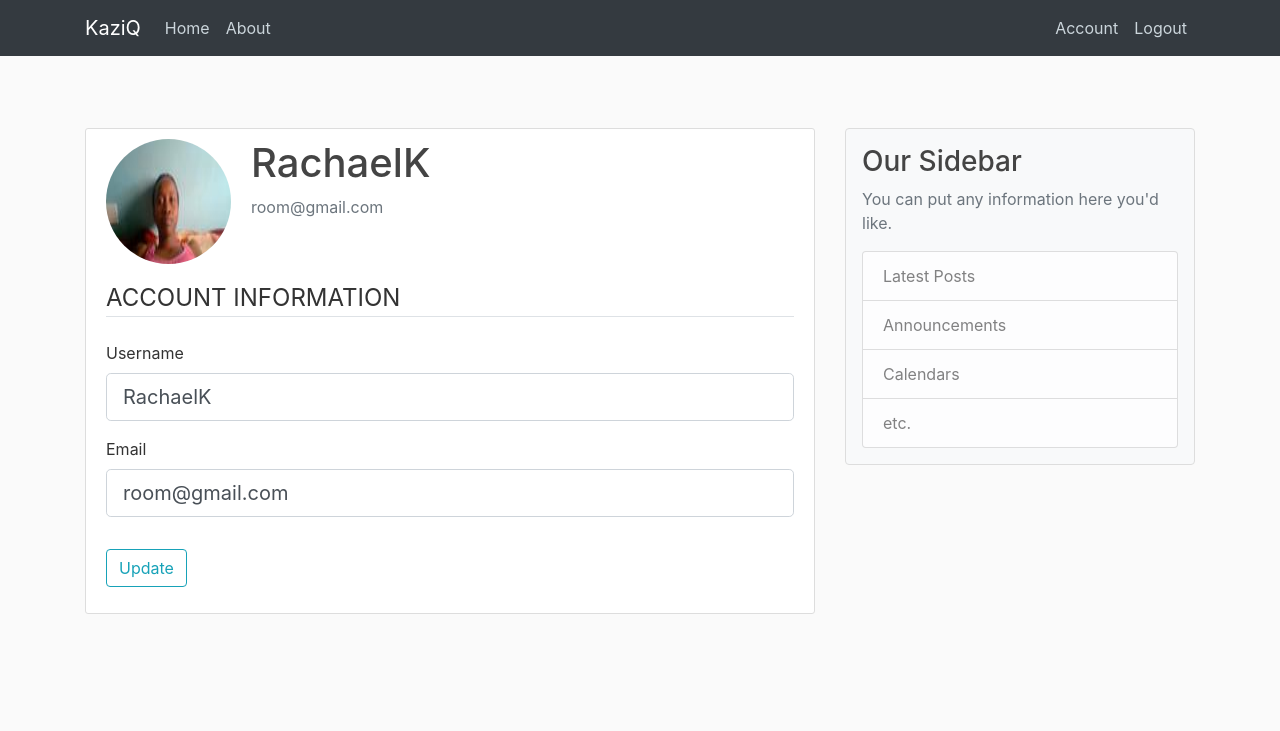
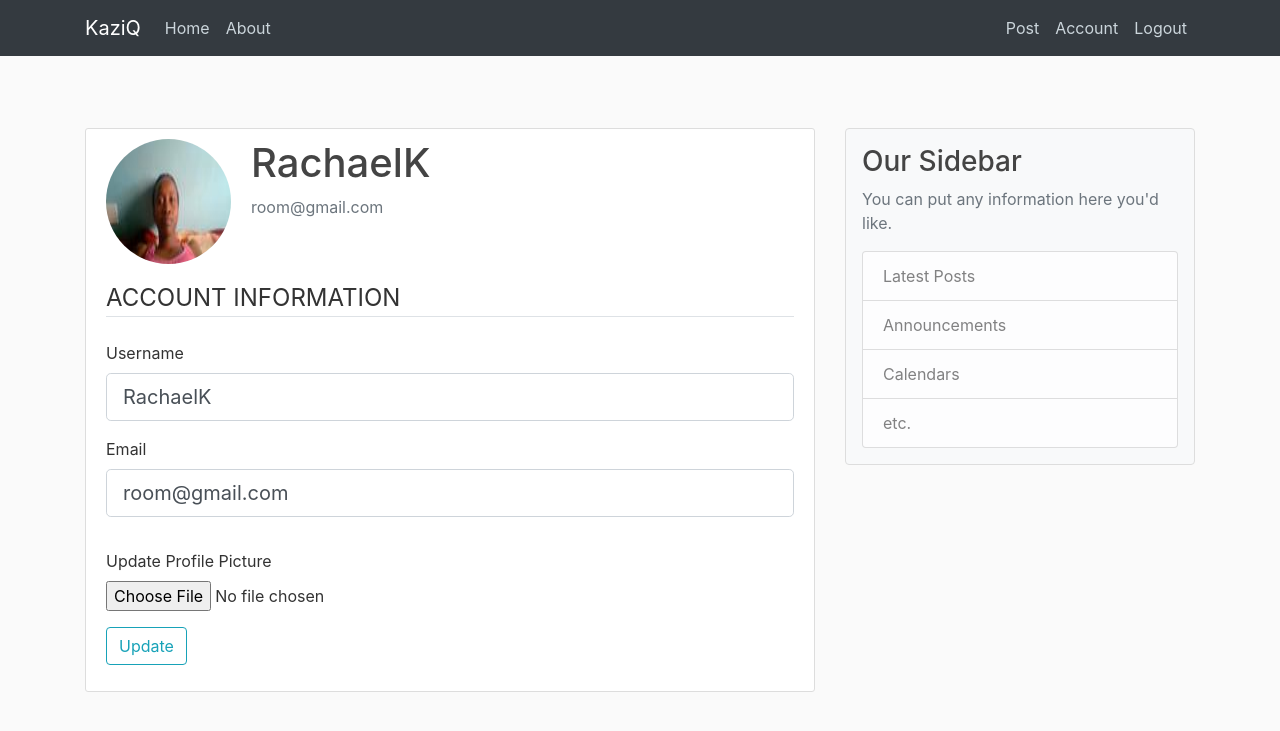
Before and after one commit to Rachael-Kibicho/KaziQ, a Flask app: page /account in a window 1280 px wide. Shown: the top 731 px of the page. Run offline with Flask 3, Linux system fonts and the light colour scheme; a user stored in the database is signed in; some libraries are stand-ins or nearby versions.

Commit message:
Profile picture, create, update and delete posts as per the users who are logged in. Great stuff

```diff
--- a/flaskblog/forms.py
+++ b/flaskblog/forms.py
@@ -1,4 +1,5 @@
 from flask_wtf import FlaskForm
+from flask_wtf.file import FileField, FileAllowed
 from wtforms import StringField, PasswordField, SubmitField, BooleanField
 from wtforms.validators import DataRequired, Length, Email, EqualTo, ValidationError
 from flaskblog.models import User, Post
@@ -30,6 +31,7 @@
 class UpdateAccountForm(FlaskForm):
     username = StringField('Username', validators=[DataRequired(), Length(min=2, max=20)])
     email = StringField('Email',validators=[DataRequired(), Email()])
+    picture = FileField('Update Profile Picture', validators=[FileAllowed(['jpg', 'png'])])
     submit = SubmitField('Update')
 
     def validate_username(self, username):
@@ -43,3 +45,8 @@
             user = User.query.filter_by(email=email.data).first()
             if user:
                 raise ValidationError('Email already taken, please choose another one')
+
+class PostForm(FlaskForm):
+    title = StringField('Title', validators=[DataRequired()])
+    content = StringField('Content', validators=[DataRequired()])
+    submit = SubmitField('Post')
--- a/flaskblog/routes.py
+++ b/flaskblog/routes.py
@@ -1,13 +1,32 @@
 from flask import render_template, url_for, flash, redirect, request
-from flaskblog.forms import RegistrationForm, LoginForm, UpdateAccountForm
+from flaskblog.forms import RegistrationForm, LoginForm, UpdateAccountForm, PostForm
 from flaskblog import app, db, bcrypt
 from flaskblog.models import User, Post, db, posts
 from flask_login import login_user, current_user, logout_user, login_required
+import os
+import secrets
+from PIL import Image
+
+def save_picture(form_picture):
+    random_hex = secrets.token_hex(8)
+    _, f_ext = os.path.splitext(form_picture.filename)
+    picture_fn = random_hex + f_ext
+    picture_path = os.path.join(app.root_path, 'static/profile_pics', picture_fn)
+
+    output_size = (125, 125)
+    i = Image.open(form_picture)
+    i.thumbnail(output_size)
+    i.save(picture_path)
+
+    return picture_fn
+
 
 
 @app.route('/home')
 @app.route('/')
 def home():
+    posts = Post.query.all()
+
     return render_template('home.html', posts=posts, title='Home')
 
 
@@ -59,6 +78,10 @@
 def account():
     form = UpdateAccountForm()
     if form.validate_on_submit():
+        if form.picture.data:
+            print("Picture data:", form.picture.data)  # Debugging statement
+            picture_file = save_picture(form.picture.data)
+            current_user.image_file = picture_file
         current_user.username = form.username.data
         current_user.email = form.email.data
         db.session.commit()
@@ -69,3 +92,20 @@
         form.email.data = current_user.email
     image_file = url_for('static', filename='profile_pics/' + current_user.image_file)
     return render_template('account.html', title = 'Account', image_file=image_file, form=form)
+
+@app.route("/post/new", methods=['GET', 'POST'])
+@login_required
+def new_post():
+    form = PostForm()
+    if form.validate_on_submit():
+        post = Post(title=form.title.data, content=form.content.data,author=current_user)
+        db.session.add(post)
+        db.session.commit()
+        flash('Your Post has been created successfully!', 'success')
+        return redirect(url_for('home'))
+    return render_template('create_posts.html', title='New Post', form=form)
+
+@app.route("/post/<int:post_id>")
+def post(post_id):
+    post = Post.query.get_or_404(post_id)
+    return render_template('post.html', title=post.title, post=post)
--- a/flaskblog/templates/account.html
+++ b/flaskblog/templates/account.html
@@ -3,12 +3,12 @@
     <div class="content-section">
         <div class="media">
         <img class="rounded-circle account-img" src="{{ image_file }}" >
-        <div class="media-body">
-            <h2 class="account-heading">{{ current_user.username }}</h2>
-            <p class="text-secondary">{{ current_user.email }}</p>
+            <div class="media-body">
+                <h2 class="account-heading">{{ current_user.username }}</h2>
+                <p class="text-secondary">{{ current_user.email }}</p>
+            </div>
         </div>
-        </div>
-            <form method="POST" action="">
+            <form method="POST" action="" enctype="multipart/form-data">
                 {{form.hidden_tag()}}
                 <fieldset class = 'form-group'>
                     <legend class="border-bottom mb-4">
@@ -41,10 +41,19 @@
                         {% endif %}
                     </div>
                 </fieldset>
+                    <div class="form-group">
+                        {{form.picture.label()}}
+                        {{form.picture(class="form-control-file")}}
+                        {% if form.picture.errors %}
+                            {% for error in form.picture.errors %}
+                            <span class="text-danger">{{error}}</span></div>
+                            {% endfor %}
+                        {% endif %}
+
+                    </div>
             <div class="form-group">
                 {{form.submit(class="btn btn-outline-info")}}
             </div>
             </form>
-        <!-- FORM HERE -->
     </div>
 {% endblock %}
--- a/flaskblog/templates/layout.html
+++ b/flaskblog/templates/layout.html
@@ -30,6 +30,7 @@
                     </div>
                     <div class="navbar-nav">
                         {% if current_user.is_authenticated %}
+                            <a class="nav-item nav-link" href="{{url_for('new_post')}}">Post</a>
                             <a class="nav-item nav-link" href="{{url_for('account')}}">Account</a>
                             <a class="nav-item nav-link" href="{{url_for('logout')}}">Logout</a>
                         {% else %}
```
Also changed, not shown: flaskblog/templates/create_posts.html (added, +42 -0 lines), flaskblog/templates/home.html (+4 -3 lines), flaskblog/templates/post.html (added, +15 -0 lines), flaskblog/static/profile_pics/3d2b277f809d8223.jpg (added), flaskblog/static/profile_pics/bc8e0102acde4c25.jpg (added), instance/site.db.
